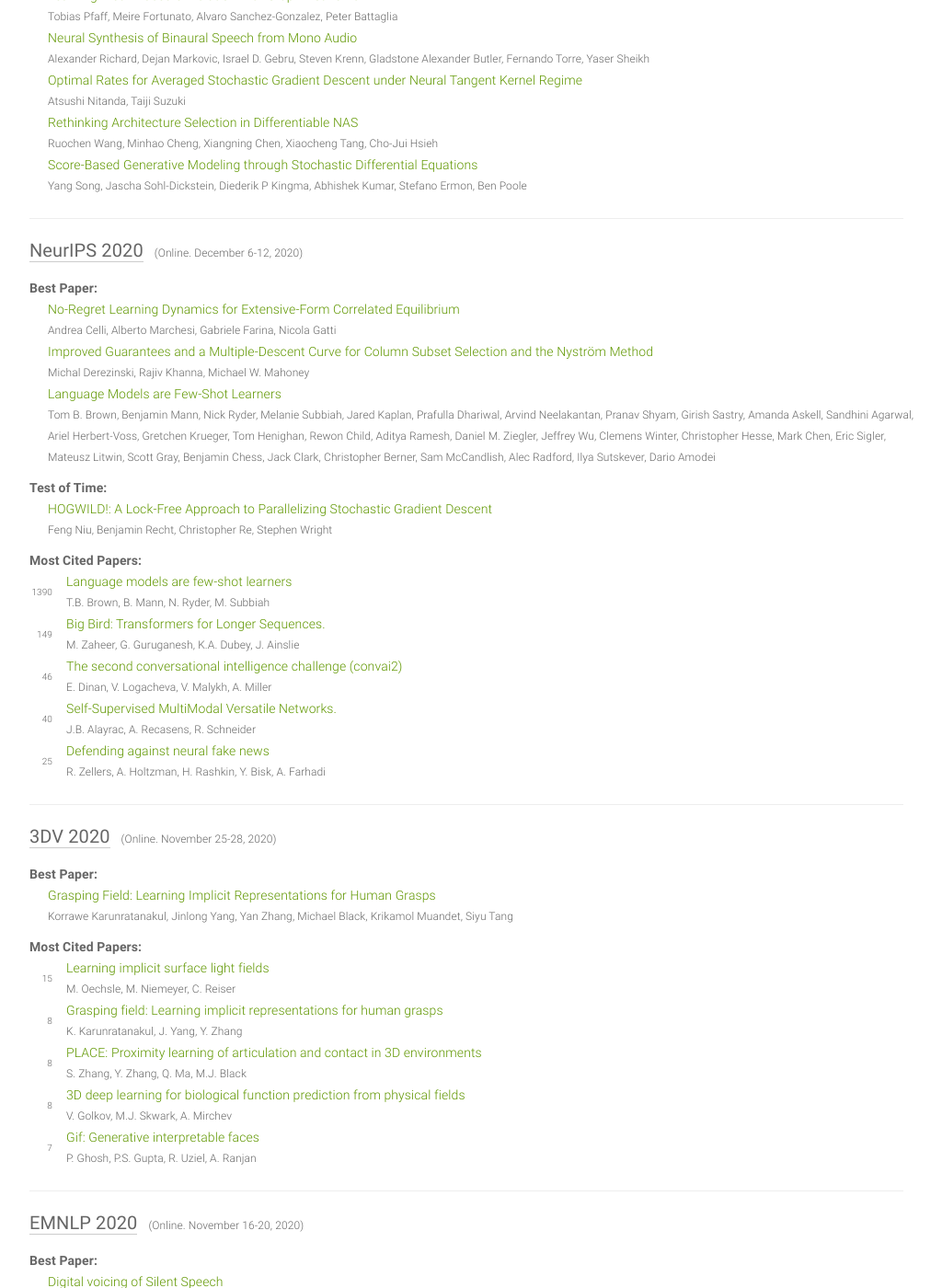
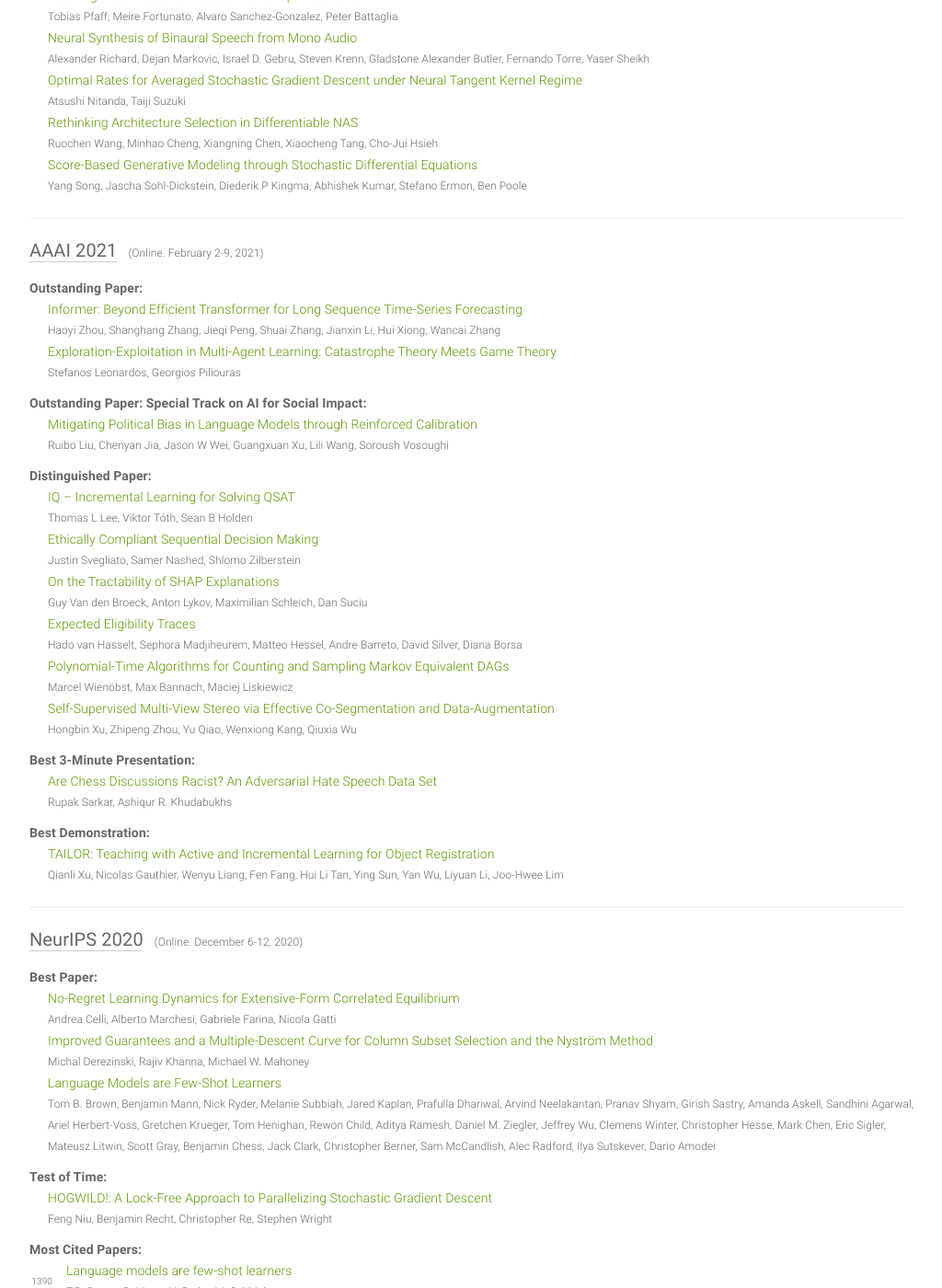
Before and after one commit to clemense/ai-bestpapers, a Jekyll site: the page built from index.html, in a window 1280 px wide and 1400 px high, scrolled down 4006 px. Shown: the whole window at 92% size, without its empty margins (133-1157 px from the left). Built offline with Jekyll 4.4.1, drawn with Linux system fonts in a browser that asks for light colours.

Commit message:
Add AAAI 2021

```diff
--- a/_data/papers.yml
+++ b/_data/papers.yml
@@ -323,6 +323,74 @@
   place: Online
   date: April 26 - May 1, 2021
   sub: ML
+
+- venue: AAAI
+  year: 2021
+  awards:
+  - award: Outstanding Paper
+    title: 'Informer: Beyond Efficient Transformer for Long Sequence Time-Series Forecasting'
+    author: Haoyi Zhou, Shanghang Zhang, Jieqi Peng, Shuai Zhang, Jianxin Li, Hui
+      Xiong, Wancai Zhang
+    link: https://arxiv.org/abs/2012.07436
+    source: https://aaai.org/Conferences/AAAI-21/aaai-outstanding-and-distinguished-papers/
+  - award: Outstanding Paper
+    title: 'Exploration-Exploitation in Multi-Agent Learning: Catastrophe Theory Meets
+      Game Theory'
+    author: Stefanos Leonardos, Georgios Piliouras
+    link: https://arxiv.org/abs/2012.03083
+    source: https://aaai.org/Conferences/AAAI-21/aaai-outstanding-and-distinguished-papers/
+  - award: 'Outstanding Paper: Special Track on AI for Social Impact'
+    title: Mitigating Political Bias in Language Models through Reinforced Calibration
+    author: Ruibo Liu, Chenyan Jia, Jason W Wei, Guangxuan Xu, Lili Wang, Soroush
+      Vosoughi
+    link: https://arxiv.org/abs/2104.14795
+    source: https://aaai.org/Conferences/AAAI-21/aaai-outstanding-and-distinguished-papers/
+  - award: Distinguished Paper
+    title: IQ – Incremental Learning for Solving QSAT
+    author: Thomas L Lee, Viktor Tóth, Sean B Holden
+    link: https://www.aaai.org/AAAI21Papers/AAAI-7047.LeeT.pdf
+    source: https://aaai.org/Conferences/AAAI-21/aaai-outstanding-and-distinguished-papers/
+  - award: Distinguished Paper
+    title: Ethically Compliant Sequential Decision Making
+    author: Justin Svegliato, Samer Nashed, Shlomo Zilberstein
+    link: https://www.aaai.org/AAAI21Papers/AAAI-3534.SvegliatoJ.pdf
+    source: https://aaai.org/Conferences/AAAI-21/aaai-outstanding-and-distinguished-papers/
+  - award: Distinguished Paper
+    title: On the Tractability of SHAP Explanations
+    author: Guy Van den Broeck, Anton Lykov, Maximilian Schleich, Dan Suciu
+    link: https://arxiv.org/abs/2009.08634
+    source: https://aaai.org/Conferences/AAAI-21/aaai-outstanding-and-distinguished-papers/
+  - award: Distinguished Paper
+    title: Expected Eligibility Traces
+    author: Hado van Hasselt, Sephora Madjiheurem, Matteo Hessel, Andre Barreto, David
+      Silver, Diana Borsa
+    link: https://arxiv.org/abs/2007.01839
+    source: https://aaai.org/Conferences/AAAI-21/aaai-outstanding-and-distinguished-papers/
+  - award: Distinguished Paper
+    title: Polynomial-Time Algorithms for Counting and Sampling Markov Equivalent
+      DAGs
+    author: Marcel Wienöbst, Max Bannach, Maciej Liskiewicz
+    link: https://arxiv.org/abs/2012.09679
+    source: https://aaai.org/Conferences/AAAI-21/aaai-outstanding-and-distinguished-papers/
+  - award: Distinguished Paper
+    title: Self-Supervised Multi-View Stereo via Effective Co-Segmentation and Data-Augmentation
+    author: Hongbin Xu, Zhipeng Zhou, Yu Qiao, Wenxiong Kang, Qiuxia Wu
+    link: https://arxiv.org/abs/2104.05374
+    source: https://aaai.org/Conferences/AAAI-21/aaai-outstanding-and-distinguished-papers/
+  - award: Best 3-Minute Presentation
+    title: Are Chess Discussions Racist? An Adversarial Hate Speech Data Set
+    author: Rupak Sarkar, Ashiqur R. Khudabukhs
+    link: https://slideslive.com/38951246
+    source: https://aaai.org/Conferences/AAAI-21/aaai-outstanding-and-distinguished-papers/
+  - award: Best Demonstration
+    title: 'TAILOR: Teaching with Active and Incremental Learning for Object Registration'
+    author: Qianli Xu, Nicolas Gauthier, Wenyu Liang, Fen Fang, Hui Li Tan, Ying Sun,
+      Yan Wu, Liyuan Li, Joo-Hwee Lim
+    link: https://ojs.aaai.org/index.php/AAAI/article/view/18031
+    source: https://aaai.org/Conferences/AAAI-21/aaai-outstanding-and-distinguished-papers/
+  place: Online
+  date: February 2-9, 2021
+  sub: AI
 
 - venue: NeurIPS
   year: 2020
```
